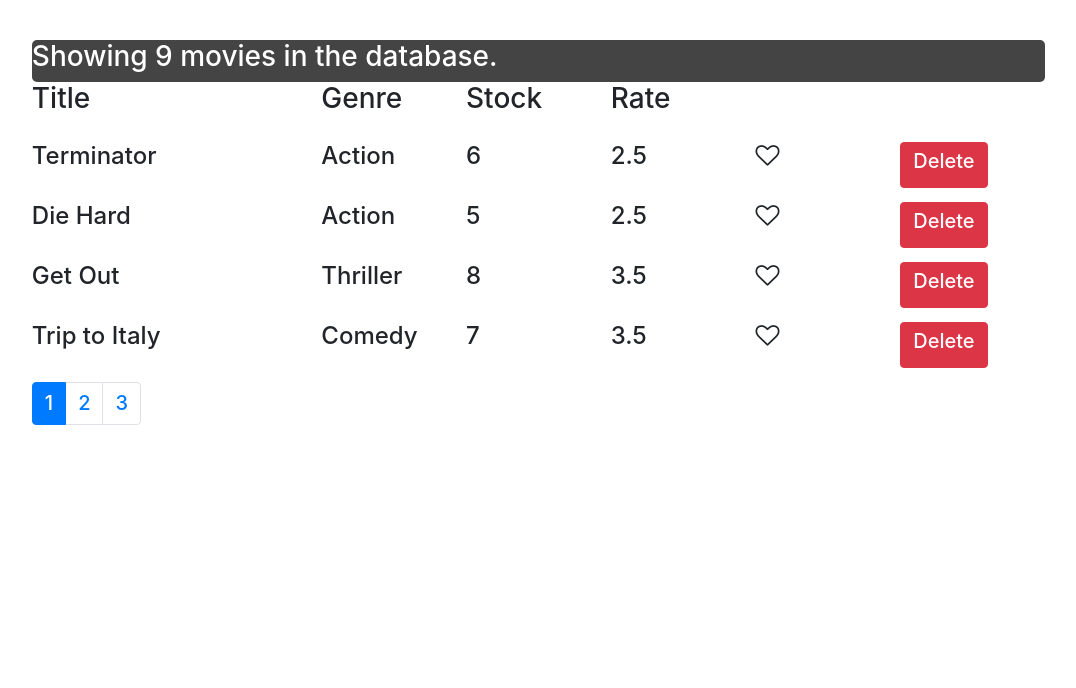
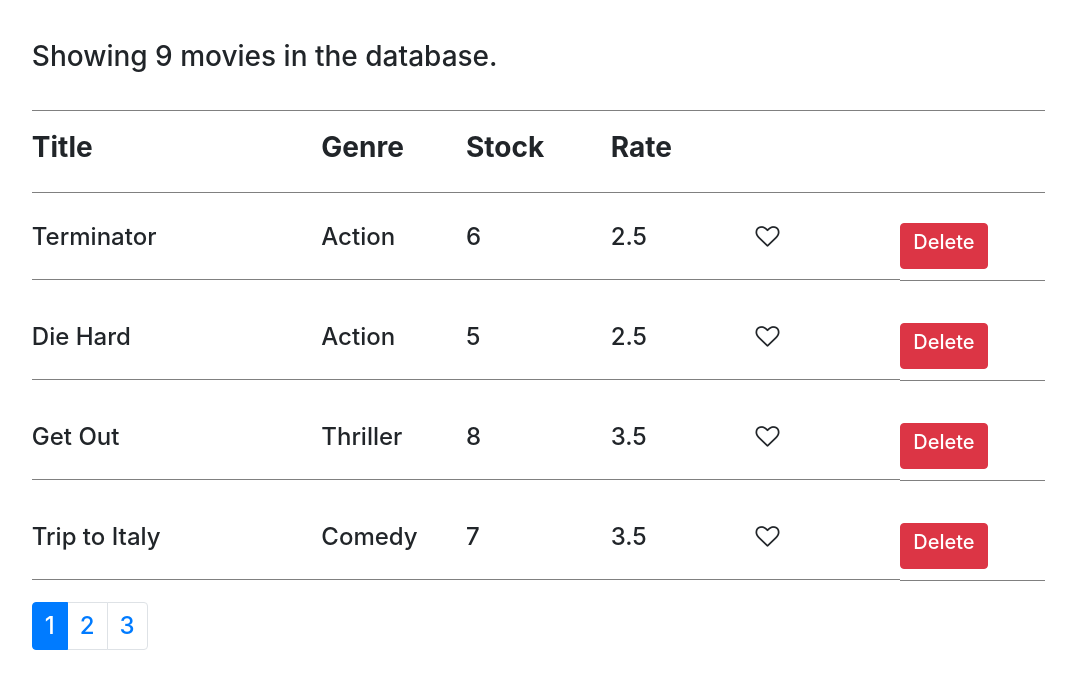
Before and after one commit to lopezg3000/vidly, a React (Create React App) app: page / in a window 1280 px wide. Shown: the top 688 px of the page, without its empty margins (150-1226 px from the left). Built offline with nearby package versions, Linux system fonts and the light colour scheme.

Commit message:
stylingOfTable

```diff
--- a/src/components/common/Pagination.jsx
+++ b/src/components/common/Pagination.jsx
@@ -14,7 +14,7 @@ const Pagination = props => {
 
     return (
         <nav>
-            <h5>
+            <h4>
                 <ul className="pagination">
                     {pages.map(page => (
                         <li key={page} className={page === currentPage ? "page-item active" : "page-item"}>
@@ -22,7 +22,7 @@ const Pagination = props => {
                         </li>
                     ))}
                 </ul>
-            </h5>
+            </h4>
         </nav>
     );
 };
--- a/src/components/grid/GridMovieInfo.js
+++ b/src/components/grid/GridMovieInfo.js
@@ -25,7 +25,7 @@ const MovieInfo = props => {
                     <div className="movieInfo">
                         <h4><Like movie={movie} liked={movie.liked} onLike={onLike} /></h4>
                     </div>
-                    <div>
+                    <div className="buttonContainer">
                         <button type="button" className="btn btn-danger" onClick={() => onDelete(movie._id)} ><h5>Delete</h5></button>
                     </div>
                 </React.Fragment>
--- a/src/grid.css
+++ b/src/grid.css
@@ -24,20 +24,16 @@
 }
 
 
-.columnHeader {
-    border-top: 1px solid gray;
-    border-bottom: 1px solid gray;
-    padding: 20px 0 20px 0;
-}
 
-.columnHeader h3{
-        font-weight: bold;
-}
-
+/*  */
 .columnEmptyDiv {
     border-top: 1px solid gray;
     border-bottom: 1px solid gray;
     padding: 40.5px;
+}
+
+.columnHeader h3{
+    font-weight: bold;
 }
 
 .movieInfo {
@@ -47,5 +43,11 @@
 
 .buttonContainer {
     border-bottom: 1px solid gray;
-    padding: 0px 0 6px 0;
-} */
+    padding: 0px 0 11px 0;
+}
+
+.columnHeader {
+    border-top: 1px solid gray;
+    border-bottom: 1px solid gray;
+    padding: 20px 0 20px 0;
+}
--- a/src/layout.css
+++ b/src/layout.css
@@ -9,14 +9,18 @@ body {
     row-gap: 10px; */
     grid-template-columns: repeat(9, [col] auto);
     grid-template-rows: repeat(2, [row] auto);
-    background-color: #fff;
-    color:#444;
+    /* background-color: #fff;
+    color:#444; */
     margin: auto; /* centers main grid*/
 }
 
+.containerNone {
+    display: none;
+}
+
 .box {
-    background-color: #444;
-    color: #fff;
+    /* background-color: #444;
+    color: #fff; */
     border-radius: 5px;
     font-size: 150%;
 }
@@ -42,6 +46,8 @@ body {
     display: grid;
     /* column-gap: 10px; */
     grid-template-columns: 2fr repeat(5, 1fr);
-    grid-template-rows: repeat(5, 60px);
-    margin-bottom: 0;
+    grid-template-rows: repeat(5, 100px);
+    /* margin-bottom: 0; */
+    align-items: center;
+    padding-top: 20px;
 }
```
